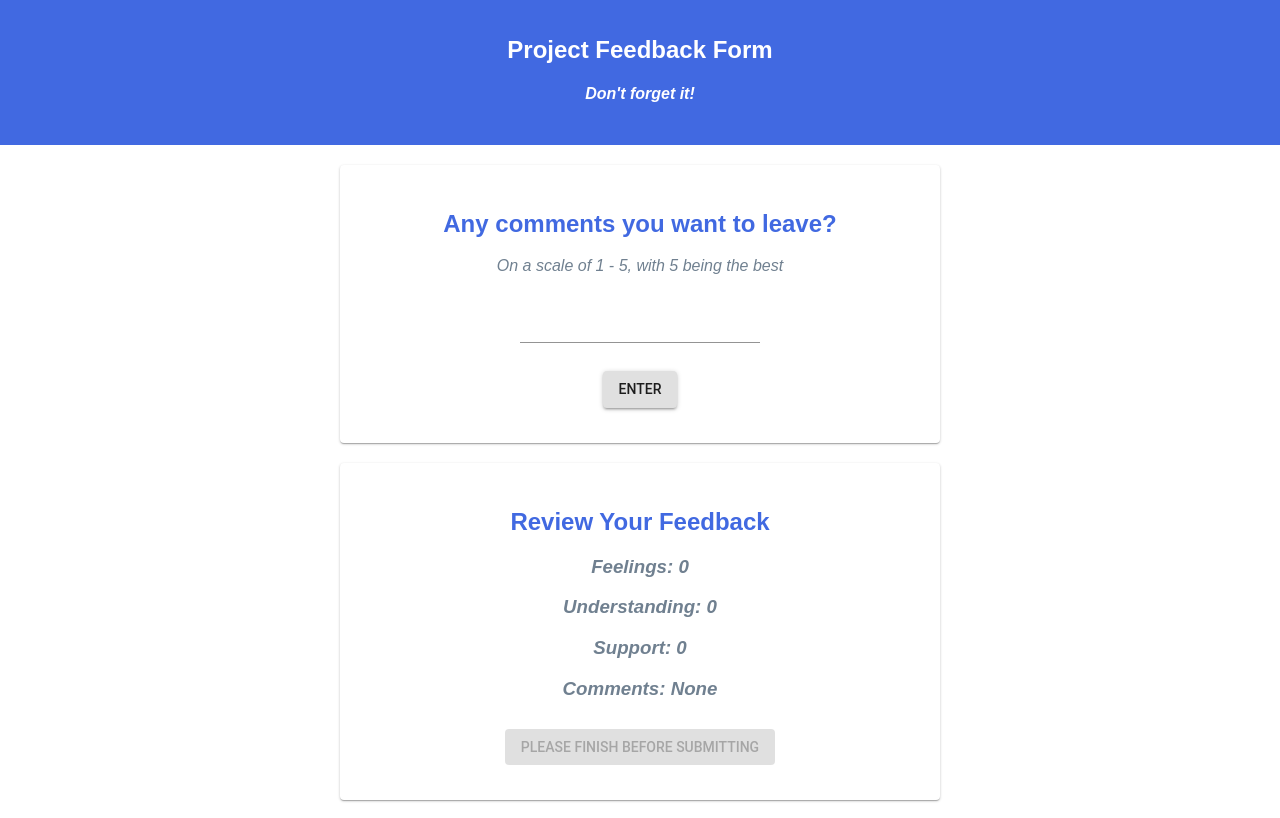
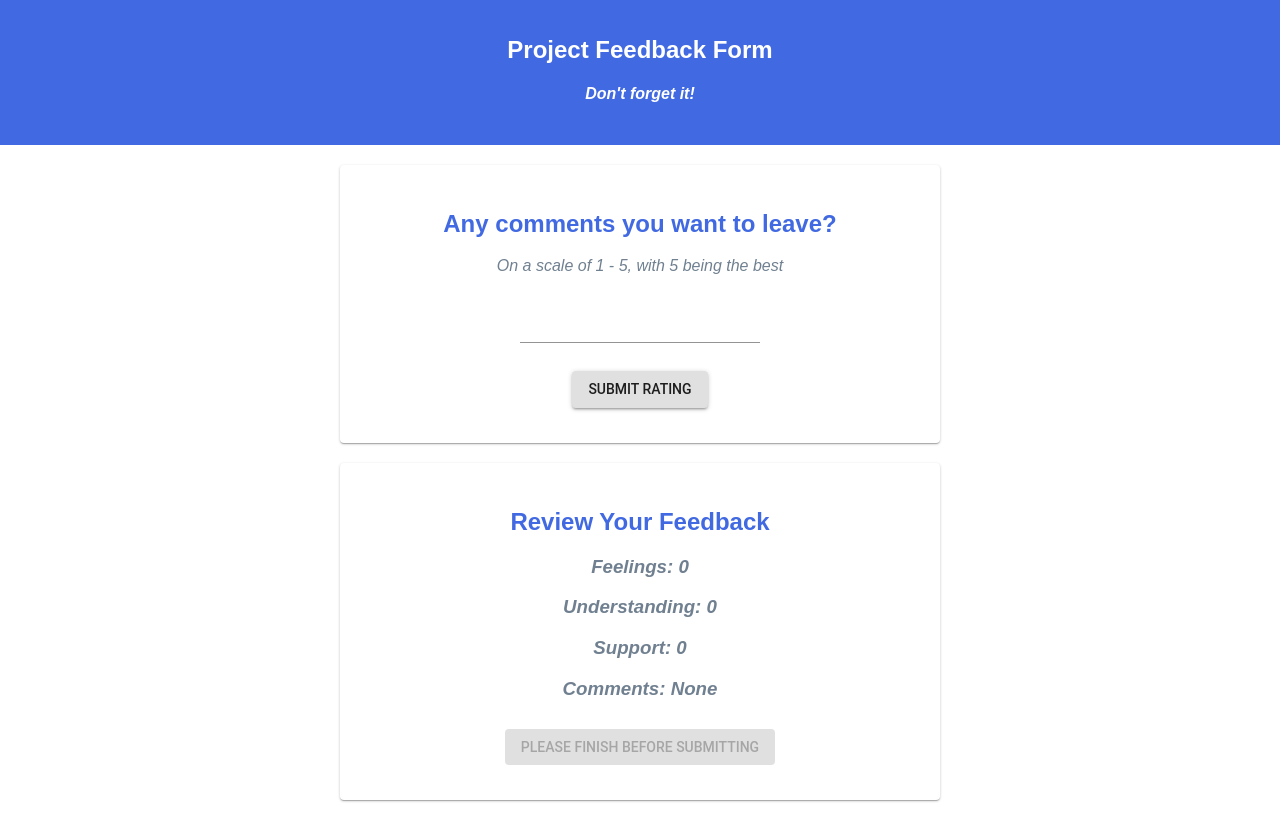
Before and after one commit to jamesctucker/full_stack_feedback_app, a React (Create React App) app: page /#/4 in a window 1280 px wide. Built offline with nearby package versions, Linux system fonts and the light colour scheme.

Commit message:
renamed enter button

```diff
--- a/src/components/Comments/Comments.js
+++ b/src/components/Comments/Comments.js
@@ -73,7 +73,7 @@ class Comments extends Component {
                         <br />
                         <br />
                         <Button id="Submit-btn" variant="contained"
-                            onClick={this.handleSubmitBtn}>Enter</Button>
+                            onClick={this.handleSubmitBtn}>Submit Rating</Button>
                     </Card>
                 </div>
                 {/* This card displays the ratings that have been submitted up to that point */}
--- a/src/components/Home/Home.js
+++ b/src/components/Home/Home.js
@@ -65,7 +65,7 @@ class Home extends Component {
                         <br />
                         <br />
                         <Button id="Submit-btn" variant="contained"
-                            onClick={this.handleSubmitBtn}>Enter</Button>
+                            onClick={this.handleSubmitBtn}>Submit Rating</Button>
                         <Button id="Next-btn" color="primary" variant="contained"
                             onClick={this.handleNextBtn}>Next</Button>
                     </Card>
--- a/src/components/Support/Support.js
+++ b/src/components/Support/Support.js
@@ -57,7 +57,7 @@ class Support extends Component {
                         <br />
                         <br />
                         <Button id="Submit-btn" variant="contained"
-                            onClick={this.handleSubmitBtn}>Enter</Button>
+                            onClick={this.handleSubmitBtn}>Submit Rating</Button>
                         <Button id="Next-btn" color="primary" variant="contained"
                             onClick={this.handleNextBtn}>Next</Button>
                     </Card>
--- a/src/components/Understanding/Understanding.js
+++ b/src/components/Understanding/Understanding.js
@@ -57,7 +57,7 @@ class Understanding extends Component {
                         <br />
                         <br />
                         <Button id="Submit-btn" variant="contained"
-                            onClick={this.handleSubmitBtn}>Enter</Button>
+                            onClick={this.handleSubmitBtn}>Submit Rating</Button>
                         <Button id="Next-btn" color="primary" variant="contained"
                             onClick={this.handleNextBtn}>Next</Button>
                     </Card>
```
